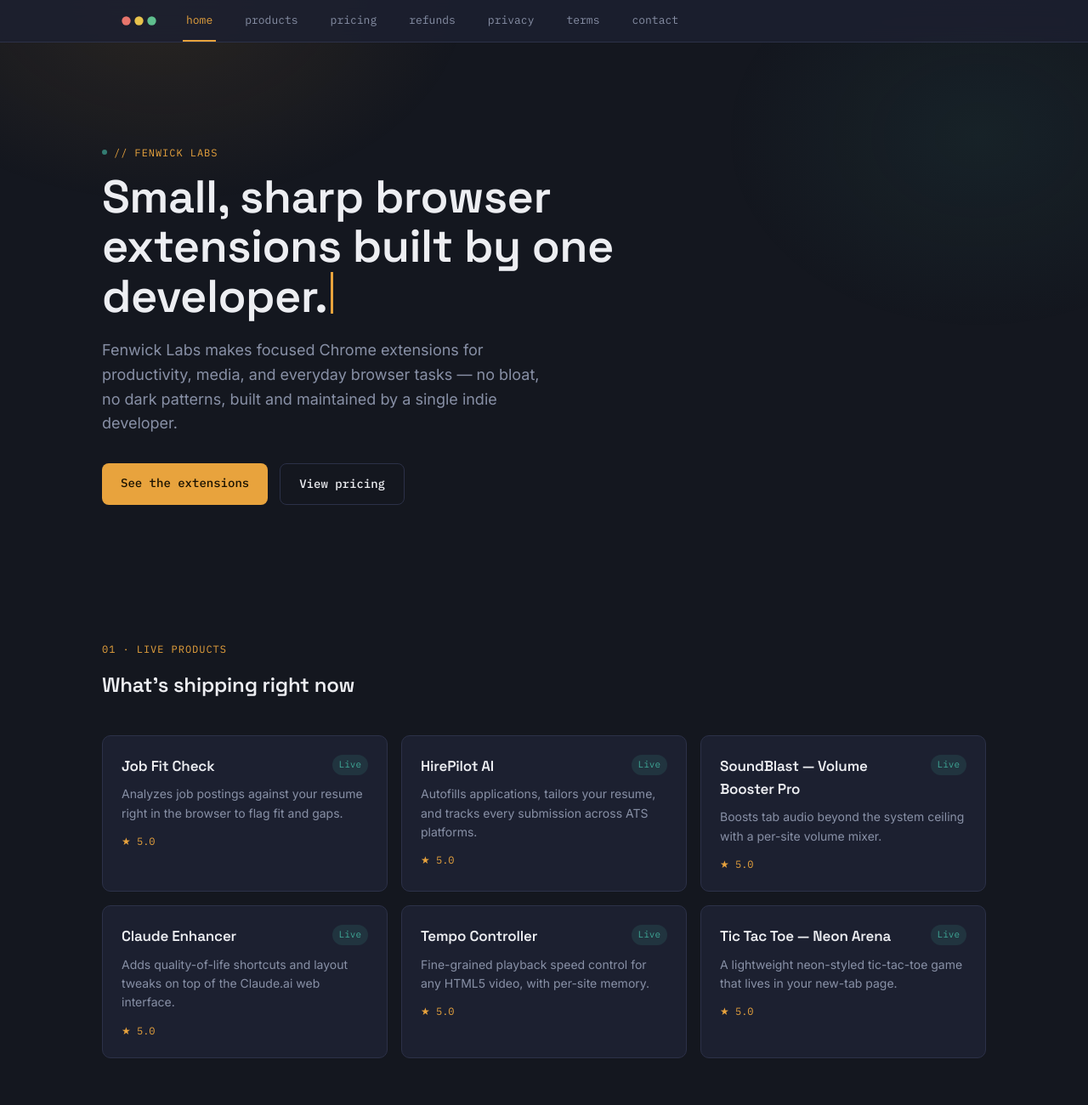
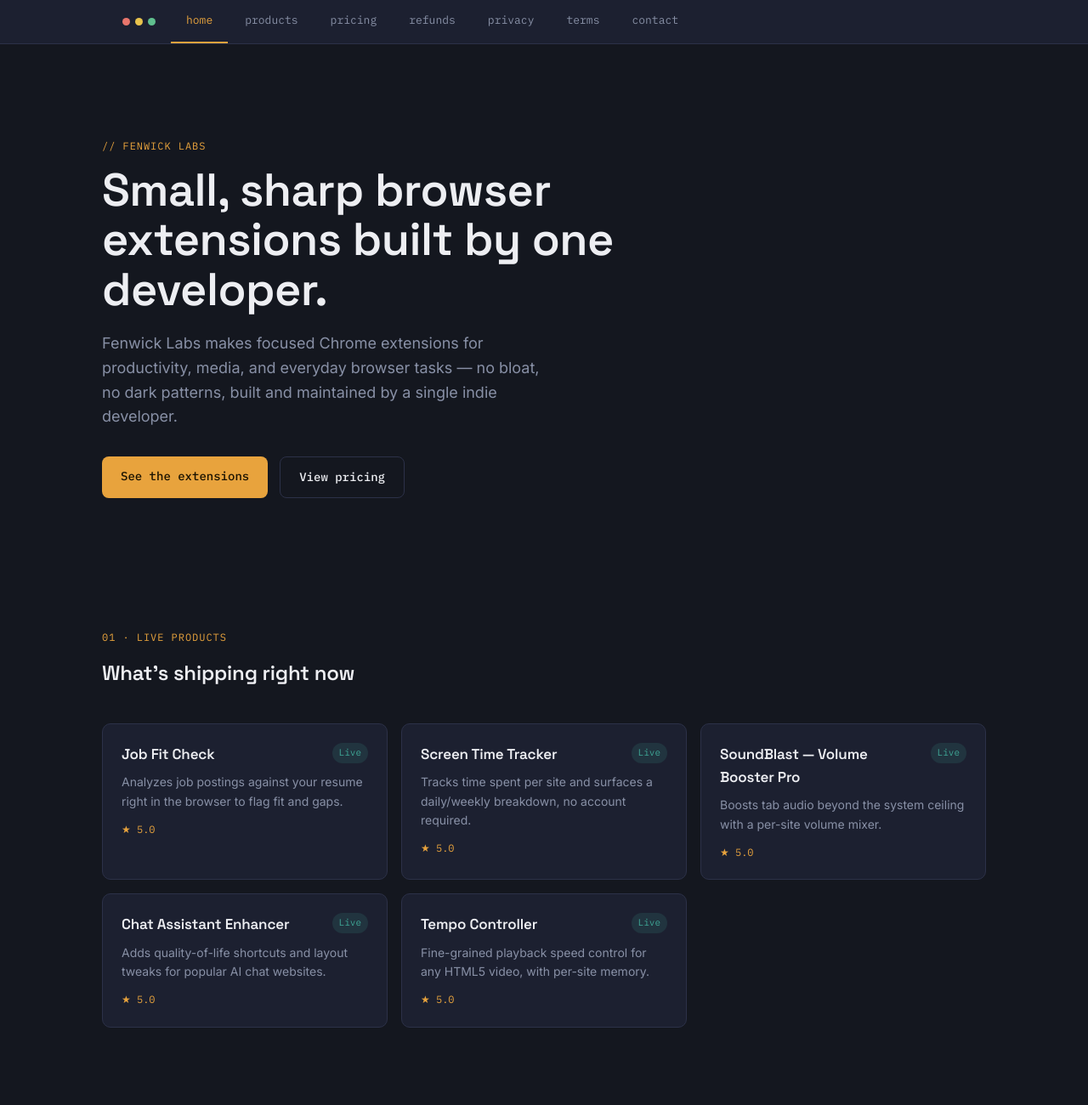
Before and after one commit to Mangesh347/Extension, a plain HTML site: page index.html in a window 1280 px wide. Shown: the top 1300 px of the page at 85% size. Drawn offline with Linux system fonts and the light colour scheme.

Commit message:
Update index.html

```diff
--- a/index.html
+++ b/index.html
@@ -25,28 +25,16 @@
     color:var(--paper);
     font-family:'Inter',sans-serif;
     line-height:1.6;
-    overflow-x:hidden;
   }
   h1,h2,h3{font-family:'Space Grotesk',sans-serif; font-weight:600; letter-spacing:-0.01em;}
   .mono{font-family:'IBM Plex Mono',monospace;}
   a{color:inherit;}
   .wrap{max-width:1040px; margin:0 auto; padding:0 24px;}
 
-  ::selection{background:var(--amber); color:#1A1200;}
-
-  /* Ambient backdrop glow, fixed behind content */
-  .ambient{
-    position:fixed; inset:0; z-index:-1; pointer-events:none;
-    background:
-      radial-gradient(600px 400px at 15% 0%, rgba(232,163,61,.10), transparent 60%),
-      radial-gradient(500px 380px at 90% 20%, rgba(63,167,150,.08), transparent 60%);
-  }
-
   /* Tab-bar nav — signature element, echoes a browser tab strip */
   .tabbar{
     position:sticky; top:0; z-index:50;
-    background:rgba(28,32,48,.86);
-    backdrop-filter:blur(10px);
+    background:var(--surface);
     border-bottom:1px solid var(--line);
   }
   .tabbar-inner{
@@ -55,29 +43,22 @@
     overflow-x:auto;
   }
   .tab-dot{display:flex; gap:6px; padding:14px 16px 14px 0; flex-shrink:0;}
-  .tab-dot span{width:9px; height:9px; border-radius:50%; background:var(--line); transition:transform .2s ease;}
+  .tab-dot span{width:9px; height:9px; border-radius:50%; background:var(--line);}
   .tab-dot span:nth-child(1){background:#E8756C;}
   .tab-dot span:nth-child(2){background:#E8C34C;}
   .tab-dot span:nth-child(3){background:#5FBF8E;}
-  .tabbar:hover .tab-dot span{transform:scale(1.15);}
   .tab{
-    position:relative;
     padding:14px 18px;
     font-family:'IBM Plex Mono',monospace;
     font-size:13px;
     color:var(--muted);
     text-decoration:none;
+    border-bottom:2px solid transparent;
     white-space:nowrap;
-    transition:color .15s ease;
-  }
-  .tab::after{
-    content:''; position:absolute; left:14px; right:14px; bottom:0; height:2px;
-    background:var(--amber); transform:scaleX(0); transform-origin:left;
-    transition:transform .25s ease;
+    transition:color .15s ease, border-color .15s ease;
   }
   .tab:hover{color:var(--paper);}
-  .tab.active{color:var(--amber);}
-  .tab.active::after{transform:scaleX(1);}
+  .tab.active{color:var(--amber); border-bottom-color:var(--amber);}
 
   section{padding:88px 0;}
   section.tight{padding:64px 0;}
@@ -87,41 +68,19 @@
     color:var(--amber); margin-bottom:14px;
   }
 
-  /* Reveal-on-scroll */
-  .reveal{opacity:0; transform:translateY(14px); transition:opacity .6s ease, transform .6s ease;}
-  .reveal.in{opacity:1; transform:translateY(0);}
-  .stagger.in > *{animation:none;}
-  @media (prefers-reduced-motion: reduce){
-    .reveal, .reveal.in{opacity:1; transform:none; transition:none;}
-    html{scroll-behavior:auto;}
-  }
-
   /* Hero */
-  .hero{padding:120px 0 96px; position:relative;}
-  .hero .eyebrow{display:flex; align-items:center; gap:8px;}
-  .hero .eyebrow .blink{
-    width:6px; height:6px; border-radius:50%; background:var(--teal);
-    animation:blink 1.8s ease-in-out infinite;
-  }
-  @keyframes blink{0%,100%{opacity:1;} 50%{opacity:.25;}}
+  .hero{padding:110px 0 90px;}
   .hero h1{font-size:clamp(34px,5vw,54px); line-height:1.08; max-width:680px;}
-  .hero h1 .cursor{
-    display:inline-block; width:3px; height:.9em; background:var(--amber);
-    margin-left:4px; vertical-align:-2px; animation:caret 1s step-end infinite;
-  }
-  @keyframes caret{0%,49%{opacity:1;} 50%,100%{opacity:0;}}
   .hero p.lede{color:var(--muted); font-size:18px; max-width:520px; margin-top:20px;}
   .hero-cta{display:flex; gap:14px; margin-top:32px; flex-wrap:wrap;}
   .btn{
     display:inline-block; padding:12px 22px; border-radius:8px;
     font-family:'IBM Plex Mono',monospace; font-size:14px; font-weight:500;
-    text-decoration:none; transition:opacity .15s ease, transform .15s ease;
+    text-decoration:none; transition:opacity .15s ease;
   }
-  .btn:hover{opacity:.85; transform:translateY(-1px);}
-  .btn:active{transform:translateY(0);}
+  .btn:hover{opacity:.85;}
   .btn-primary{background:var(--amber); color:#1A1200;}
   .btn-ghost{background:transparent; border:1px solid var(--line); color:var(--paper);}
-  .btn-ghost:hover{border-color:var(--amber);}
 
   /* Products */
   .product-grid{
@@ -131,12 +90,6 @@
   .card{
     background:var(--surface); border:1px solid var(--line); border-radius:10px;
     padding:22px;
-    transition:transform .2s ease, border-color .2s ease, box-shadow .2s ease;
-  }
-  .card:hover{
-    transform:translateY(-3px);
-    border-color:var(--teal);
-    box-shadow:0 12px 28px -14px rgba(63,167,150,.35);
   }
   .card-top{display:flex; justify-content:space-between; align-items:flex-start; gap:10px;}
   .card h3{font-size:17px;}
@@ -156,13 +109,8 @@
   .price-card{
     background:var(--surface); border:1px solid var(--line); border-radius:10px;
     padding:26px; display:flex; flex-direction:column;
-    transition:transform .2s ease, border-color .2s ease;
   }
-  .price-card:hover{transform:translateY(-3px);}
-  .price-card.featured{
-    border-color:var(--amber);
-    box-shadow:0 0 0 1px rgba(232,163,61,.15), 0 16px 32px -16px rgba(232,163,61,.3);
-  }
+  .price-card.featured{border-color:var(--amber);}
   .price-tier{font-family:'IBM Plex Mono',monospace; font-size:12px; color:var(--muted); text-transform:uppercase; letter-spacing:.06em;}
   .price-amount{font-family:'Space Grotesk',sans-serif; font-size:32px; margin:10px 0 4px;}
   .price-amount span{font-size:14px; color:var(--muted); font-family:'Inter',sans-serif;}
@@ -198,32 +146,26 @@
     display:flex; justify-content:space-between; flex-wrap:wrap; gap:12px;
     color:var(--muted); font-size:13px; font-family:'IBM Plex Mono',monospace;
   }
-
-  a:focus-visible, .tab:focus-visible, .btn:focus-visible{
-    outline:2px solid var(--amber); outline-offset:2px; border-radius:4px;
-  }
 </style>
 </head>
 <body>
 
-<div class="ambient"></div>
-
 <nav class="tabbar">
   <div class="tabbar-inner">
     <div class="tab-dot"><span></span><span></span><span></span></div>
-    <a class="tab active" data-tab="home" href="#home">home</a>
-    <a class="tab" data-tab="products" href="#products">products</a>
-    <a class="tab" data-tab="pricing" href="#pricing">pricing</a>
-    <a class="tab" data-tab="refunds" href="#refunds">refunds</a>
-    <a class="tab" data-tab="privacy" href="#privacy">privacy</a>
-    <a class="tab" data-tab="terms" href="#terms">terms</a>
-    <a class="tab" data-tab="contact" href="#contact">contact</a>
+    <a class="tab active" href="#home">home</a>
+    <a class="tab" href="#products">products</a>
+    <a class="tab" href="#pricing">pricing</a>
+    <a class="tab" href="#refunds">refunds</a>
+    <a class="tab" href="#privacy">privacy</a>
+    <a class="tab" href="#terms">terms</a>
+    <a class="tab" href="#contact">contact</a>
   </div>
 </nav>
 
 <header class="hero wrap" id="home">
-  <div class="eyebrow"><span class="blink"></span>// Fenwick Labs</div>
-  <h1>Small, sharp browser extensions built by one developer.<span class="cursor"></span></h1>
+  <div class="eyebrow">// Fenwick Labs</div>
+  <h1>Small, sharp browser extensions built by one developer.</h1>
   <p class="lede">Fenwick Labs makes focused Chrome extensions for productivity, media, and everyday browser tasks — no bloat, no dark patterns, built and maintained by a single indie developer.</p>
   <div class="hero-cta">
     <a class="btn btn-primary" href="#products">See the extensions</a>
@@ -231,7 +173,7 @@
   </div>
 </header>
 
-<section id="products" class="wrap tight reveal">
+<section id="products" class="wrap tight">
   <div class="eyebrow">01 · Live products</div>
   <h2>What's shipping right now</h2>
   <div class="product-grid">
@@ -241,8 +183,8 @@
       <div class="rating">★ 5.0</div>
     </div>
     <div class="card">
-      <div class="card-top"><h3>HirePilot AI</h3><span class="status live">Live</span></div>
-      <p>Autofills applications, tailors your resume, and tracks every submission across ATS platforms.</p>
+      <div class="card-top"><h3>Screen Time Tracker</h3><span class="status live">Live</span></div>
+      <p>Tracks time spent per site and surfaces a daily/weekly breakdown, no account required.</p>
       <div class="rating">★ 5.0</div>
     </div>
     <div class="card">
@@ -251,8 +193,8 @@
       <div class="rating">★ 5.0</div>
     </div>
     <div class="card">
-      <div class="card-top"><h3>Claude Enhancer</h3><span class="status live">Live</span></div>
-      <p>Adds quality-of-life shortcuts and layout tweaks on top of the Claude.ai web interface.</p>
+      <div class="card-top"><h3>Chat Assistant Enhancer</h3><span class="status live">Live</span></div>
+      <p>Adds quality-of-life shortcuts and layout tweaks for popular AI chat websites.</p>
       <div class="rating">★ 5.0</div>
     </div>
     <div class="card">
@@ -260,15 +202,10 @@
       <p>Fine-grained playback speed control for any HTML5 video, with per-site memory.</p>
       <div class="rating">★ 5.0</div>
     </div>
-    <div class="card">
-      <div class="card-top"><h3>Tic Tac Toe — Neon Arena</h3><span class="status live">Live</span></div>
-      <p>A lightweight neon-styled tic-tac-toe game that lives in your new-tab page.</p>
-      <div class="rating">★ 5.0</div>
-    </div>
   </div>
 </section>
 
-<section id="pricing" class="wrap tight reveal">
+<section id="pricing" class="wrap tight">
   <div class="eyebrow">02 · Pricing</div>
   <h2>Simple plans, per extension</h2>
   <div class="price-grid">
@@ -310,11 +247,11 @@
     </div>
   </div>
   <div class="trial-note">
-    <strong>Free trial &amp; billing disclosure.</strong> Monthly and yearly Pro plans start with a 15-day free trial. Your card is charged automatically at the plan price when the trial ends, unless you cancel before it does. You can cancel anytime from your account settings or by emailing <span class="placeholder">mangesh.lokade.dev@gmail.com</span> — cancelling stops future charges and does not retroactively refund the current period. Exact plan price, billing frequency, and next billing date are shown again at checkout before you enter payment details.
+    <strong>Free trial &amp; billing disclosure.</strong> Monthly and yearly Pro plans start with a 15-day free trial. Your card is charged automatically at the plan price when the trial ends, unless you cancel before it does. You can cancel anytime from your account settings or by emailing <a href="mailto:mangesh.lokade.dev@gmail.com">mangesh.lokade.dev@gmail.com</a> — cancelling stops future charges and does not retroactively refund the current period. Exact plan price, billing frequency, and next billing date are shown again at checkout before you enter payment details.
   </div>
 </section>
 
-<section id="refunds" class="wrap policy policy-block reveal">
+<section id="refunds" class="wrap policy policy-block">
   <div class="eyebrow">03 · Policy</div>
   <h2>Refund &amp; Cancellation Policy</h2>
   <p>Last updated: August 20, 2026</p>
@@ -323,7 +260,7 @@
   <p>All Fenwick Labs products are digital software delivered instantly on purchase. Because of this, we don't offer refunds simply for change of mind once a paid feature has been unlocked or used.</p>
 
   <h3>Money-back window</h3>
-  <p>If a paid upgrade doesn't work as described, or you were charged in error, contact us within 14 days of the charge at <span class="placeholder">mangesh.lokade.dev@gmail.com</span> and we'll review it. Approved refunds are issued to the original payment method within 5–10 business days.</p>
+  <p>If a paid upgrade doesn't work as described, or you were charged in error, contact us within 14 days of the charge at <a href="mailto:mangesh.lokade.dev@gmail.com">mangesh.lokade.dev@gmail.com</a> and we'll review it. Approved refunds are issued to the original payment method within 5–10 business days.</p>
 
   <h3>Free trial charges</h3>
   <p>If you forgot to cancel a free trial and were charged, contact us within 7 days of the charge and we'll refund that charge in full — this applies once per customer per extension.</p>
@@ -333,12 +270,12 @@
 
   <h3>How to request a refund</h3>
   <ul>
-    <li>Email <span class="placeholder">mangesh.lokade.dev@gmail.com</span> with the extension name and the email or order ID used at checkout.</li>
+    <li>Email <a href="mailto:mangesh.lokade.dev@gmail.com">mangesh.lokade.dev@gmail.com</a> with the extension name and the email or order ID used at checkout.</li>
     <li>We respond within 2 business days.</li>
   </ul>
 </section>
 
-<section id="privacy" class="wrap policy policy-block reveal">
+<section id="privacy" class="wrap policy policy-block">
   <div class="eyebrow">04 · Policy</div>
   <h2>Privacy Policy</h2>
   <p>Last updated: August 20, 2026</p>
@@ -360,22 +297,22 @@
   <p>Account data is kept while your account is active and deleted within 30 days of account deletion, unless we're required to retain records for tax or legal purposes.</p>
 
   <h3>Your rights</h3>
-  <p>You can request access to, correction of, or deletion of your data at any time by emailing <span class="placeholder">mangesh.lokade.dev@gmail.com</span>.</p>
+  <p>You can request access to, correction of, or deletion of your data at any time by emailing <a href="mailto:mangesh.lokade.dev@gmail.com">mangesh.lokade.dev@gmail.com</a>.</p>
 
   <h3>Contact</h3>
-  <p>Privacy questions: <span class="placeholder">mangesh.lokade.dev@gmail.com</span></p>
+  <p>Privacy questions: <a href="mailto:mangesh.lokade.dev@gmail.com">mangesh.lokade.dev@gmail.com</a></p>
 </section>
 
-<section id="terms" class="wrap policy policy-block reveal">
+<section id="terms" class="wrap policy policy-block">
   <div class="eyebrow">05 · Policy</div>
   <h2>Terms of Service</h2>
   <p>Last updated: August 20, 2026</p>
 
   <h3>The service</h3>
-  <p>Fenwick Labs provides browser extensions ("Products") on a freemium basis, with optional paid Pro upgrades billed monthly, yearly, or as a one-time lifetime purchase, as described on the Pricing page.</p>
+  <p>Fenwick Labs, operated by Mangesh Madhavrao Lokade (sole proprietor, based in Maharashtra, India), provides browser extensions ("Products") on a freemium basis, with optional paid Pro upgrades billed monthly, yearly, or as a one-time lifetime purchase, as described on the Pricing page.</p>
 
   <h3>Payments</h3>
-  <p>Payments are processed by a third-party payment provider. By purchasing a Pro plan you agree to that provider's terms in addition to ours. Prices are shown in USD unless stated otherwise.</p>
+  <p>Payments are processed by our third-party payment provider, Paddle.com. Paddle acts as our Merchant of Record and is the seller of record for all Pro plan purchases. By purchasing a Pro plan you agree to Paddle's Buyer Terms in addition to ours. Prices are shown in USD unless stated otherwise.</p>
 
   <h3>Free trials</h3>
   <p>Where offered, a free trial converts automatically into a paid subscription at the end of the trial period unless cancelled beforehand, as described in the Refund &amp; Cancellation Policy.</p>
@@ -393,14 +330,14 @@
   <p>Maharashtra, India</p>
 </section>
 
-<section id="contact" class="wrap tight reveal">
+<section id="contact" class="wrap tight">
   <div class="eyebrow">06 · Contact</div>
   <h2>Get in touch</h2>
   <div class="contact-grid">
     <div>
       <div class="contact-item">
         <div class="label">Support email</div>
-        <div class="value">mangesh.lokade.dev@gmail.com</div>
+        <div class="value"><a href="mailto:mangesh.lokade.dev@gmail.com">mangesh.lokade.dev@gmail.com</a></div>
       </div>
       <div class="contact-item">
         <div class="label">Response time</div>
@@ -425,44 +362,5 @@
   <span>Built &amp; maintained by one developer.</span>
 </footer>
 
-<script>
-  // Scroll-triggered reveal
-  const revealEls = document.querySelectorAll('.reveal');
-  if ('IntersectionObserver' in window){
-    const io = new IntersectionObserver((entries) => {
-      entries.forEach(entry => {
-        if (entry.isIntersecting){
-          entry.target.classList.add('in');
-          io.unobserve(entry.target);
-        }
-      });
-    }, { threshold: 0.12 });
-    revealEls.forEach(el => io.observe(el));
-  } else {
-    revealEls.forEach(el => el.classList.add('in'));
-  }
-
-  // Active tab tracks scroll position, like a real browser tab strip
-  const tabs = Array.from(document.querySelectorAll('.tab'));
-  const sections = tabs
-    .map(tab => document.getElementById(tab.dataset.tab))
-    .filter(Boolean);
-
-  function setActiveTab(id){
-    tabs.forEach(tab => tab.classList.toggle('active', tab.dataset.tab === id));
-  }
-
-  if ('IntersectionObserver' in window){
-    const navIO = new IntersectionObserver((entries) => {
-      entries.forEach(entry => {
-        if (entry.isIntersecting){
-          setActiveTab(entry.target.id);
-        }
-      });
-    }, { rootMargin: '-45% 0px -50% 0px', threshold: 0 });
-    sections.forEach(sec => navIO.observe(sec));
-  }
-</script>
-
 </body>
 </html>
```
